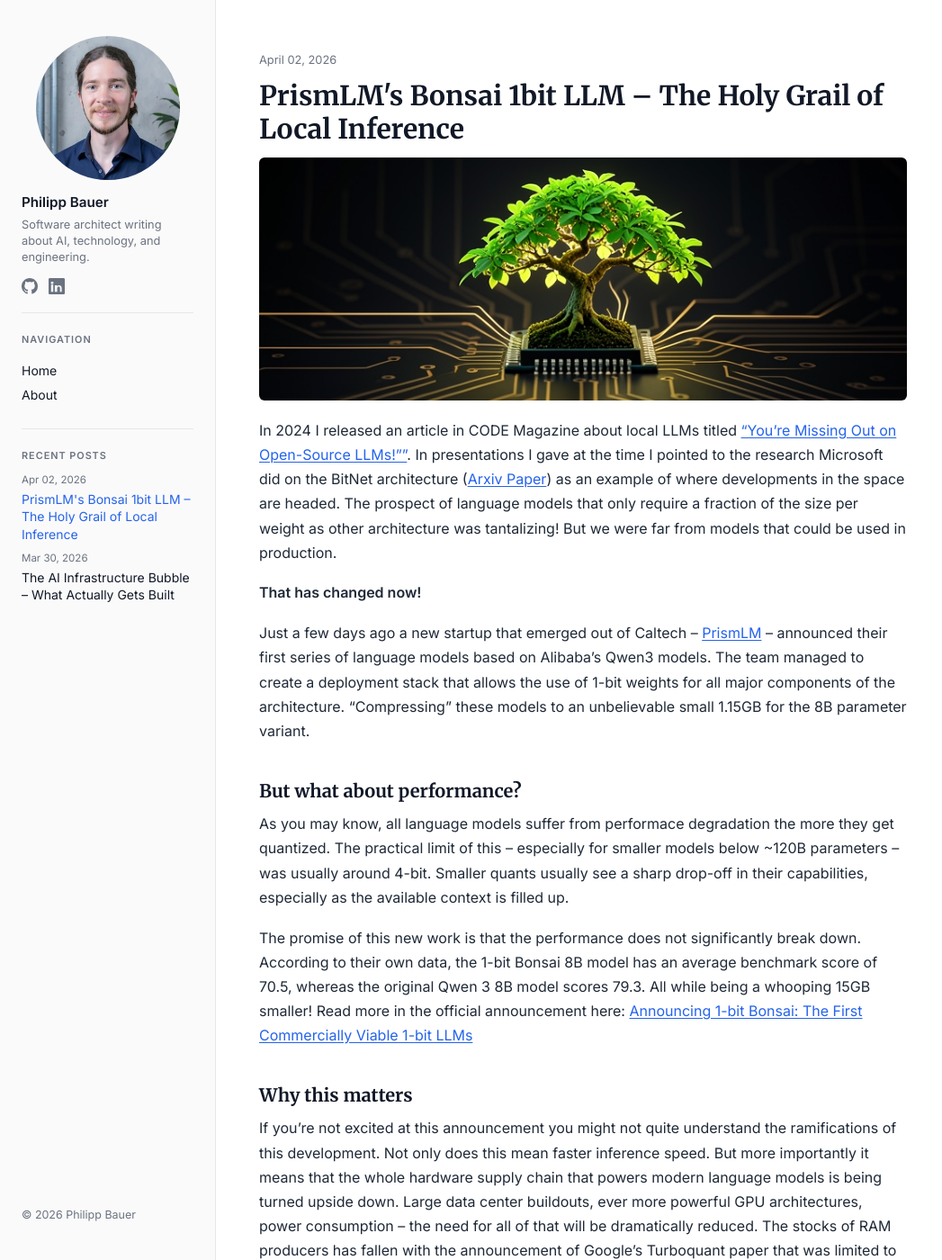
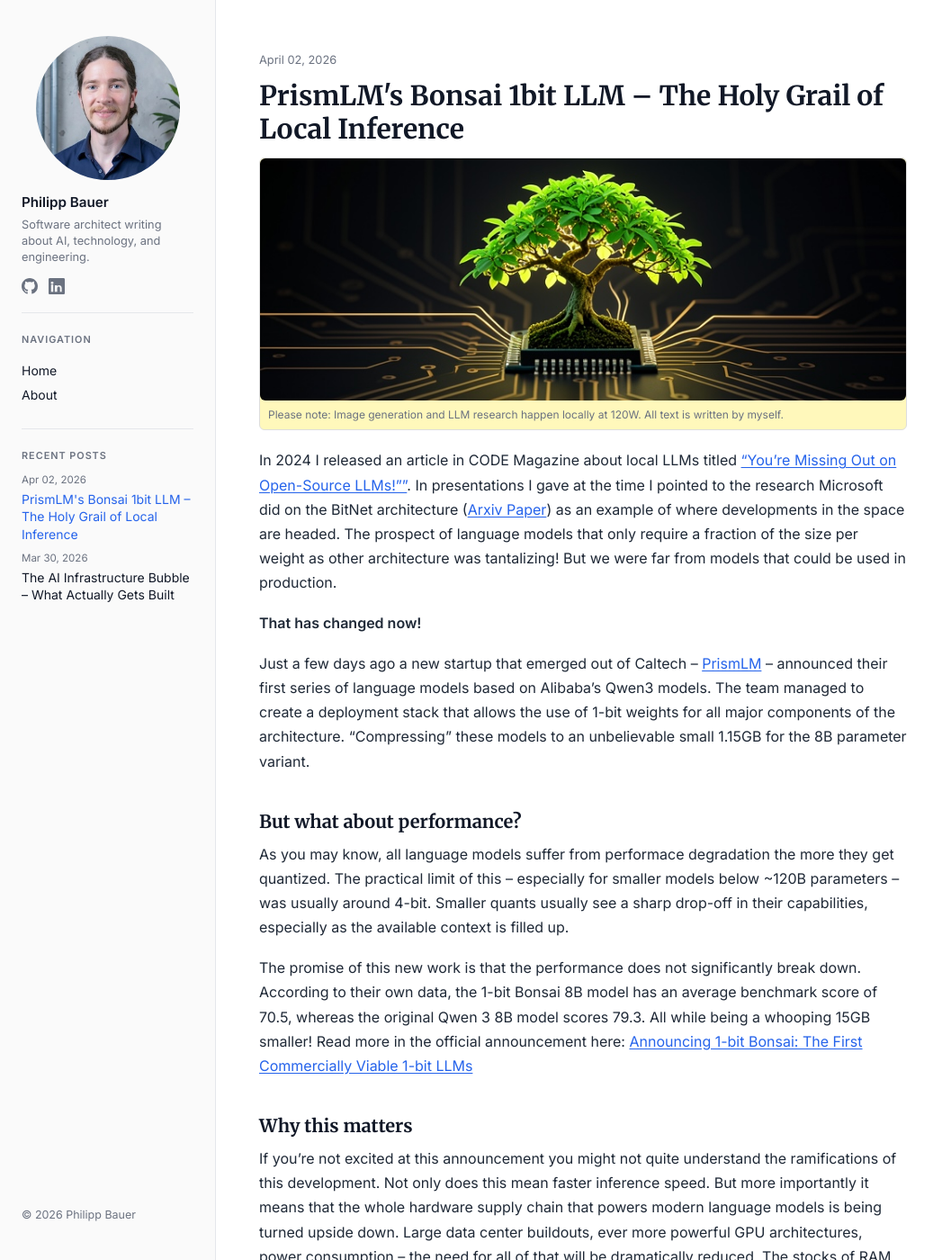
Before and after one commit to philippjbauer/philippjbauer.github.io, a Jekyll site: the page built from _posts/2026-04-02-prismlm-bonsai-1bit-llm.md, in a window 1280 px wide and 1400 px high. Shown: the whole window at 90% size, without its empty margins (0-1047 px from the left). Built offline with Jekyll 4.4.1, drawn with Linux system fonts in a browser that asks for light colours.

Commit message:
Add post-hero component with disclaimer and style adjustments for featured images

```diff
--- /dev/null
+++ b/_includes/post-hero.html
@@ -0,0 +1,4 @@
+<div class="post-hero">
+    <img src="{{ include.image | default: page.image }}" alt="{{ include.image_alt | default: page.image_alt }}" class="image" />
+    <div class="disclaimer">Please note: Image generation and LLM research happen locally at 120W. All text is written by myself.</div>
+</div>
--- a/_layouts/posts.html
+++ b/_layouts/posts.html
@@ -4,5 +4,6 @@ layout: default
 <article class="post">
   <span class="post-meta">{{ page.date | date: "%B %d, %Y" }}</span>
   <h1>{{ page.title }}</h1>
+  {% include post-hero.html %}
   {{ content }}
 </article>
--- a/_posts/2026-04-02-prismlm-bonsai-1bit-llm.md
+++ b/_posts/2026-04-02-prismlm-bonsai-1bit-llm.md
@@ -9,14 +9,9 @@ categories:
   - LLM
   - 1-bit LLMs
 layout: posts
-image: ./assets/posts/prismlm-bonsai-1bit-llm.jpg
+image: /assets/posts/prismlm-bonsai-1bit-llm.jpg
 image_alt: "Bonsai 1-bit LLM illustration"
 ---
-
-<div class="post-hero">
-  <img src="/assets/posts/prismlm-bonsai-1bit-llm.jpg" alt="Bonsai 1-bit LLM illustration" class="hero-image" />
-</div>
-
 In 2024 I released an article in CODE Magazine about local LLMs titled ["You’re Missing Out on Open-Source LLMs!""](https://codemag.com/Article/2403041/You%E2%80%99re-Missing-Out-on-Open-Source-LLMs!). In presentations I gave at the time I pointed to the research Microsoft did on the BitNet architecture ([Arxiv Paper](https://arxiv.org/abs/2410.16144)) as an example of where developments in the space are headed. The prospect of language models that only require a fraction of the size per weight as other architecture was tantalizing! But we were far from models that could be used in production.
 
 **That has changed now!**
--- a/assets/css/style.css
+++ b/assets/css/style.css
@@ -124,6 +124,29 @@ body {
 /* ── Article ──────────────────────────────────────────────── */
 .post { padding-top: 8px }
 
+/* Hero / featured image inside posts */
+.post-hero {
+  width: 100%;
+  margin: 0 0 1.25em;
+  border-radius: 6px;
+  background: #fff8bb;
+  border: 1px solid #ddd;
+}
+
+.post-hero .image {
+  max-width: 100%;
+  height: auto;
+  display: block;
+  object-fit: cover;
+  border-radius: 6px;
+}
+
+.post-hero .disclaimer {
+  font-size: 0.75rem;
+  color: var(--muted);
+  padding: 0.5em 0.75em;
+}
+
 .post h1 {
   font-family: Merriweather, serif;
   font-size: 1.875rem;
@@ -179,16 +202,6 @@ body {
 
 .post img { max-width: 100%; height: auto; border-radius: 4px }
 
-/* Hero / featured image inside posts */
-.post .hero-image {
-  width: 100%;
-  max-width: 100%;
-  height: auto;
-  display: block;
-  margin: 0 0 1.25em;
-  border-radius: 6px;
-  object-fit: cover;
-}
 .post hr { border: none; border-top: 1px solid var(--border); margin: 2em 0 }
 
 /* ── Dark mode ────────────────────────────────────────────── */
```
Also changed, not shown: _posts/2026-03-30-the-ai-infrastructure-bubble.md (+1 -6 lines), index.md (+1 -0 lines).
